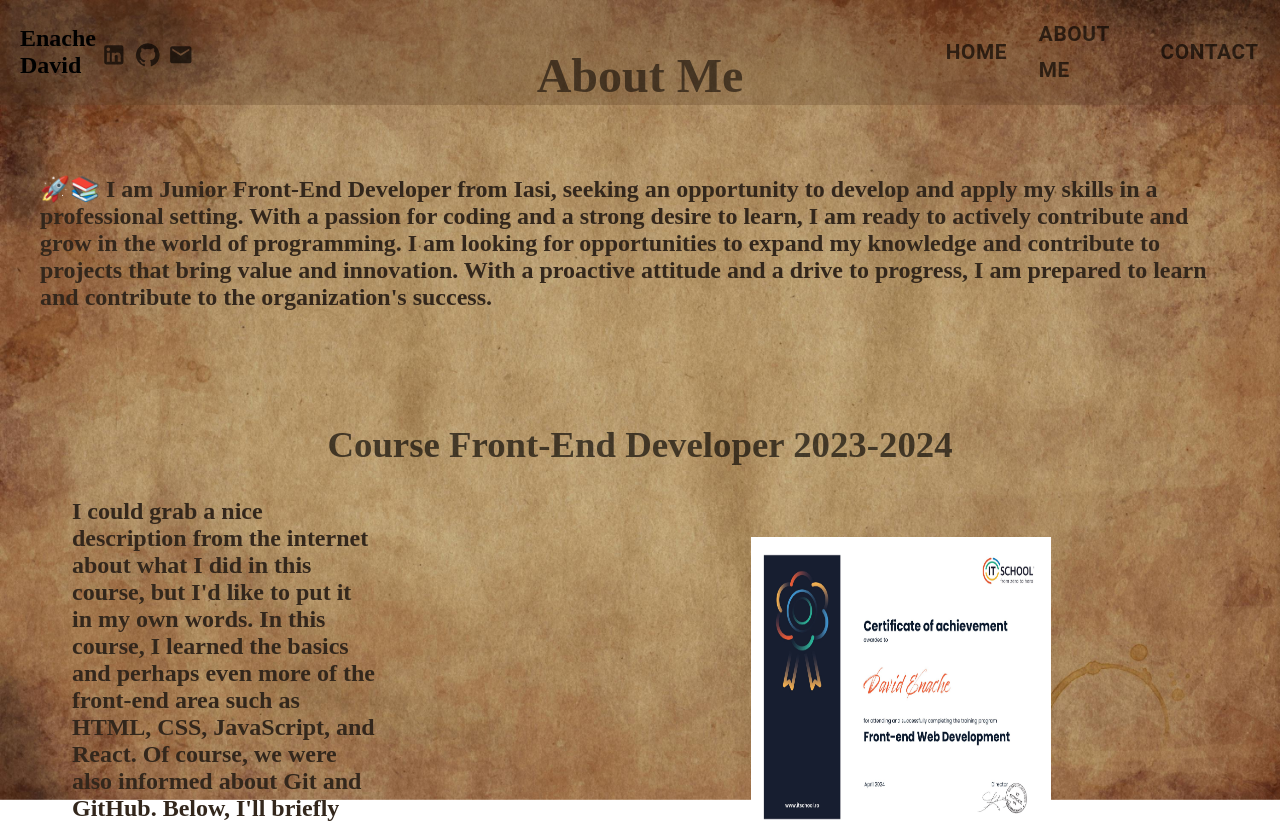
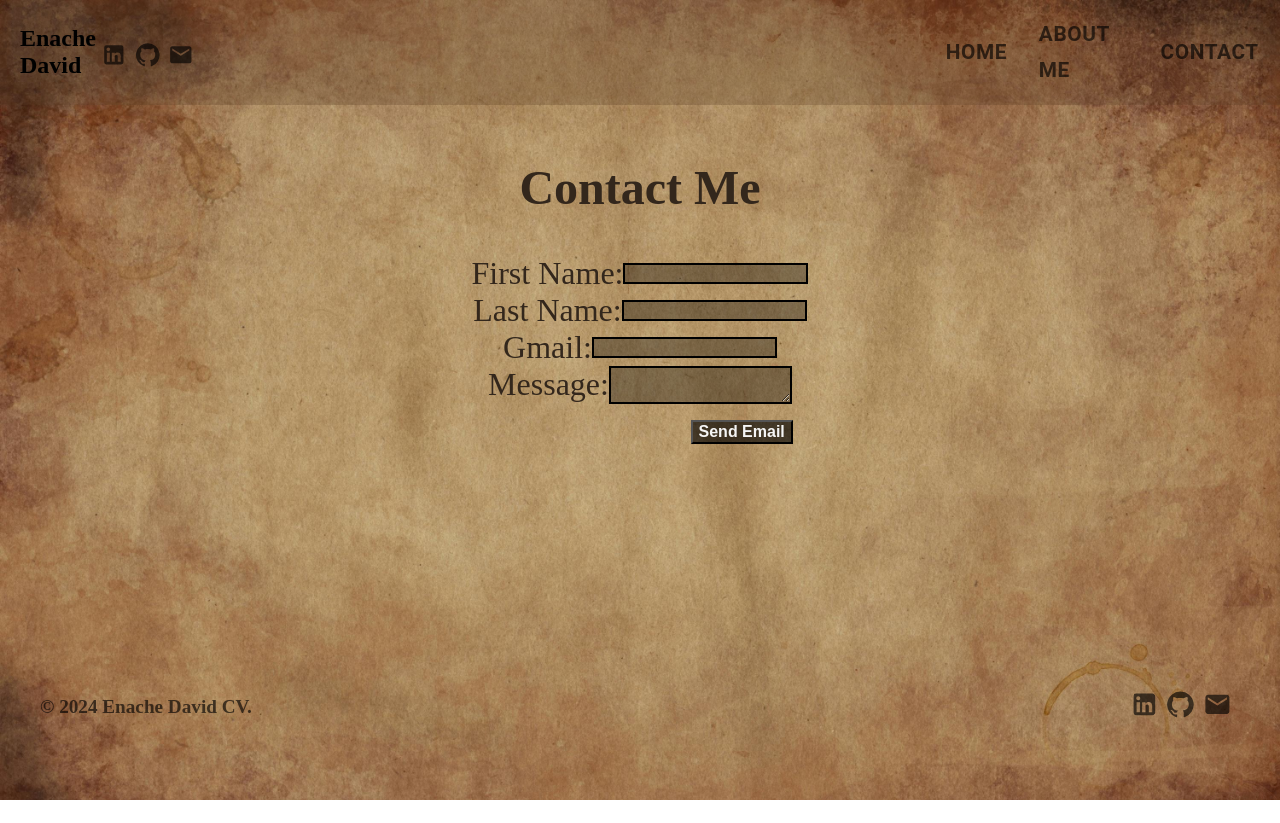
Before and after one commit to Enache213/Enache-David-CV, a React (Vite) app in the folder cv-project-react/: page / in a window 1280 px wide. Shown: the top 823 px of the page. After the commit the page ends 800 px from the top, so only its background shows below. Built offline with nearby package versions, Linux system fonts and the light colour scheme.

Commit message:
work almost finish

```diff
--- a/cv-project-react/src/App.jsx
+++ b/cv-project-react/src/App.jsx
@@ -11,17 +11,19 @@ import Home from './components/NavBar/Home'
 import Layout from './components/Layout';
 import Footer from './components/Footer/Footer';
 import About from './components/NavBar/About';
+import ContactMe from './pages/Home/ContactMe';
 
 function App() {
   return (
     <>
       <Navbar />
       <Routes>
+        <Route path='/' element={<ContactMe></ContactMe>}></Route>
         <Route path='/ABOUT ME' element={<About></About>}></Route>
         <Route path="/" element={<AboutMe></AboutMe>}/>
         <Route path="/" element={<HomePage />} />
         <Route path="/about" element={<AboutMe/>} />
-        <Route path="/contact" element={<Contact />} />
+        <Route path="/CONTACT" element={<Contact />} />
         <Route path="/home" element={<Home />} />
         {/* <Route path="/" element={<HomePage/>} */}
         <Route element={<NotFound />} />
--- a/cv-project-react/src/components/Footer/Footer.jsx
+++ b/cv-project-react/src/components/Footer/Footer.jsx
@@ -17,7 +17,7 @@ function Footer() {
       <a href="https://github.com/Enache213" target="_blank" rel="noopener noreferrer">
         <GitHubIcon className={styles.icons}/>
       </a>
-      <a href="#" target="_blank" rel="noopener noreferrer">
+      <a href="https://mail.google.com/mail/?view=cm&fs=1&to=dedavid09@gmail.com" target="_blank" rel="noopener noreferrer">
         <EmailIcon className={styles.icons}/>
       </a>
 
--- a/cv-project-react/src/components/NavBar/Contact.jsx
+++ b/cv-project-react/src/components/NavBar/Contact.jsx
@@ -1,11 +1,11 @@
 
 import React from 'react';
-import styles from './Contact.module.scss'
+import ContactMe from '../../pages/Home/ContactMe'
 
 const Contact = () => {
   return (
-    <div className={styles.mainContainer}>
-
+    <div>
+   <ContactMe></ContactMe>
 
     </div>
   );
--- a/cv-project-react/src/components/NavBar/NavBar.jsx
+++ b/cv-project-react/src/components/NavBar/NavBar.jsx
@@ -47,7 +47,7 @@ const NavBar = () => {
       <a href="https://github.com/Enache213" target="_blank" rel="noopener noreferrer">
         <GitHubIcon className={styles.icons}/>
       </a>
-      <a href="#" target="_blank" rel="noopener noreferrer">
+      <a href="https://mail.google.com/mail/?view=cm&fs=1&to=dedavid09@gmail.com" target="_blank" rel="noopener noreferrer">
         <EmailIcon className={styles.icons}/>
       </a>
     </div>
--- a/cv-project-react/src/pages/Home/AboutMe.jsx
+++ b/cv-project-react/src/pages/Home/AboutMe.jsx
@@ -2,8 +2,31 @@
 import styles from './AboutMe.module.scss'
 import React from 'react';
 import myDiplomaIt from '../../assets/myDiplomaIt.jpg'
+import { useState } from 'react';
+
+const handleImageClick = () => {
+  const image = document.getElementById('myImage');
+  if (image.style.width === '9rem') {
+    image.style.width = '30rem';
+    image.style.height = '30rem';
+  } else {
+    image.style.width = '9rem';
+    image.style.height = '9rem';
+  }
+};
+
 
 const AboutMe = () => {
+  const [showText, setShowText] = useState(false);
+
+
+  const handleMouseEnter = () => {
+    setShowText(true);
+  };
+
+  const handleMouseLeave = () => {
+    setShowText(false);
+  };
     return(
         <div className={styles.mainContainer}>
          <div className={styles.aboutMeContainer}>
@@ -25,11 +48,20 @@ const AboutMe = () => {
              <h2 className={styles.titleStyle}>Course Front-End Developer   2023-2024</h2>
             <div className={styles.courseSection}>
             <h3 className={styles.styleContent}>
-            I could grab a nice description from the internet about what I did in this course, but I'd like to put it in my own words.
-            In this course, I learned the basics and perhaps even more of the front-end area such as HTML, CSS, JavaScript, and React. Of course, we were also informed about Git and GitHub.
-              Below, I'll briefly describe what I learned in this course.
+            I could get a nice description from the internet about what I did in this course,
+             but I'd like to say it in my own words. In this course,
+              I learned the basics and maybe even more of the front-end, such as HTML, CSS, JavaScript, and React.
+               Of course, we were also informed about Git and GitHub. This course lasted 6 months (100 hours) in parallel,
+                I also worked intensively to implement these things for at least 3 times the duration of the course.
+                 Below, I will briefly describe what I learned in this course.
             </h3>
-        <img src={myDiplomaIt} alt="myDiploma" className={styles.imageStyle} />
+            <div className={styles.imageContainer}>
+        <img src={myDiplomaIt} alt="myDiploma" className={styles.imageStyle} id="myImage"
+          onClick={handleImageClick}
+          onMouseEnter={handleMouseEnter}
+          onMouseLeave={handleMouseLeave}/>
+        {showText && <div className={styles.imageText}>Click Me</div>}
+        </div>
        </div>
 
 
--- a/cv-project-react/src/pages/Home/AboutMe.module.scss
+++ b/cv-project-react/src/pages/Home/AboutMe.module.scss
@@ -1,5 +1,6 @@
 
 .mainContainer{
+  margin-top: 4rem;
     width: 100%;
     // margin-bottom: 40rem;
 
@@ -38,11 +39,11 @@ margin-top: 5rem;
   justify-content: center;
   color:  rgb(0 0 0 / 64%);
   font-size: 2.3rem;
+  margin-bottom: 2rem;
 }
 
 .courseSection{
   position: relative;
-  // flex-direction: row;
   display: flex;
   width: 80%;
   height: auto;
@@ -50,30 +51,43 @@ margin-top: 5rem;
   align-items: center;
   margin: 2rem;
 
-
-
 .styleContent{
    display: flex;
    margin-top: 4rem;
    color: rgb(51 39 28);
    margin: 0 2rem;
    font-size: 1.5rem;
-   width: 30%;
+   width: 100%;
 }
+.imageContainer{
+
   .imageStyle{
-  width: 300px;
-  height: 300px;
-
+  width: 150px;
+  height: 150px;
+  cursor: pointer;
    }
 
 
+.imageText {
+  position: absolute;
+  top: 3%;
+  margin-left:15%;
+  left: 87%;
+  transform: translate(-50%, -50%);
+  color: rgb(51 39 28);
+  font-size: 1.2rem;
+  padding: 10px;
+  opacity: 0;
+}
+}
+.imageContainer:hover .imageText {
+  opacity: 1;
 }
 
+}
+.secondTitleStyle{
 
-
-
-.secondTitleStyle{
-  margin: 3rem;
+  margin: 2rem;
   display: flex;
   align-items: center;
   justify-content: center;
@@ -122,6 +136,7 @@ margin-top: 5rem;
   font-size: 1.3rem;
   margin-left: 60rem;
   font-weight: bold;
+  color:rgb(51, 39, 28);
 }
 }
 }
--- /dev/null
+++ b/cv-project-react/src/pages/Home/ContactMe.jsx
@@ -0,0 +1,111 @@
+import styles from './ContactMe.module.scss'
+import { useState } from 'react';
+
+
+const isValidEmail = (email) => {
+    // Expresie regulată pentru validarea adresei de email
+    const regex = /^[^\s@]+@[^\s@]+\.[^\s@]+$/;
+    return regex.test(email);
+  };
+
+const ContactMe = () => {
+
+    const [formData, setFormData] = useState({
+        firstName: '',
+        lastName: '',
+        gmail: '',
+        message: ''
+      });
+
+      const handleChange = event => {
+        const { name, value } = event.target;
+        setFormData(prevState => ({
+          ...prevState,
+          [name]: value
+        }));
+      };
+
+
+
+
+      const handleSubmit = event => {
+        event.preventDefault();
+
+        if (formData.firstName.length < 3 || formData.lastName.length < 3) {
+            alert( "The first name and last name must have at least 3 characters!");
+            return;
+          }
+
+        if (!isValidEmail(formData.gmail)) {
+            alert( "The email address is not valid!");
+            return;
+          }
+        console.log('Form data:', formData);
+        window.open(`mailto:dedavid09@gmail.com?subject=Contact Form Submission&body=Nume:
+        ${formData.firstName}
+        ${formData.lastName}%0D%0Aemail:
+        ${formData.gmail}`);
+      };
+
+    return(
+        <div className={styles.mainContainer}>
+      <h2 className={styles.formStyle}>Contact Me</h2>
+      <form onSubmit={handleSubmit}>
+        <div className={styles.field}>
+          <label htmlFor="firstName">First Name:</label>
+          <input
+            type="text"
+            id="firstName"
+            name="firstName"
+            value={formData.firstName}
+            onChange={handleChange}
+            required
+            style={{ backgroundColor: 'rgb(0 0 0 / 32%)',
+                     color: 'whiteSmoke', border: '2px solid black' }}
+
+          />
+        </div>
+        <div className={styles.field}>
+          <label htmlFor="lastName">Last Name:</label>
+          <input
+            type="text"
+            id="lastName"
+            name="lastName"
+            value={formData.lastName}
+            onChange={handleChange}
+            required
+            style={{ backgroundColor: 'rgb(0 0 0 / 32%)',
+            color: 'whiteSmoke',  border: '2px solid black'}}
+          />
+        </div>
+        <div className={styles.field}>
+          <label htmlFor="gmail">Gmail:</label>
+          <input
+            type="gmail"
+            id="gmail"
+            name="gmail"
+            value={formData.gmail}
+            onChange={handleChange}
+            required
+            style={{ backgroundColor: 'rgb(0 0 0 / 32%)',
+            color: 'whiteSmoke',  border: '2px solid black' }}
+          />
+        </div>
+        <div className={styles.field}>
+            <label htmlFor="message">Message:</label>
+                <textarea
+                    id="message"
+                    name="message"
+                    value={formData.message}
+                    onChange={handleChange}
+                    required
+                    style={{ backgroundColor: 'rgb(0 0 0 / 32%)', color: 'whiteSmoke', border: '2px solid black' }}
+                    />
+         </div>
+        <button className={styles.button} type="submit">Send Email</button>
+      </form>
+    </div>
+    )
+}
+
+export default ContactMe;
--- /dev/null
+++ b/cv-project-react/src/pages/Home/ContactMe.module.scss
@@ -0,0 +1,35 @@
+.mainContainer{
+  height: 63vh;
+  margin-top: 10rem;
+//   border: 2px solid black;
+
+.formStyle{
+    font-size: 3rem;
+    display: flex;
+    align-items: center;
+    justify-content: center;
+    // margin-bottom: 6rem;
+    color: rgb(51, 39, 28)
+}
+.field{
+    font-size: 2rem;
+    display: flex;
+    align-items: center;
+    justify-content: center;
+    color: rgb(51, 39, 28);
+
+}
+.button{
+    display: flex;
+    align-items: center;
+    justify-content: center;
+  color: whitesmoke;
+  font-size: 1rem;
+  cursor: pointer;
+  font-weight: bold;
+  margin-top: 1rem;
+  margin-left: 54%;
+  background-color: rgba(0, 0, 0, 0.64);
+}
+
+}
```
